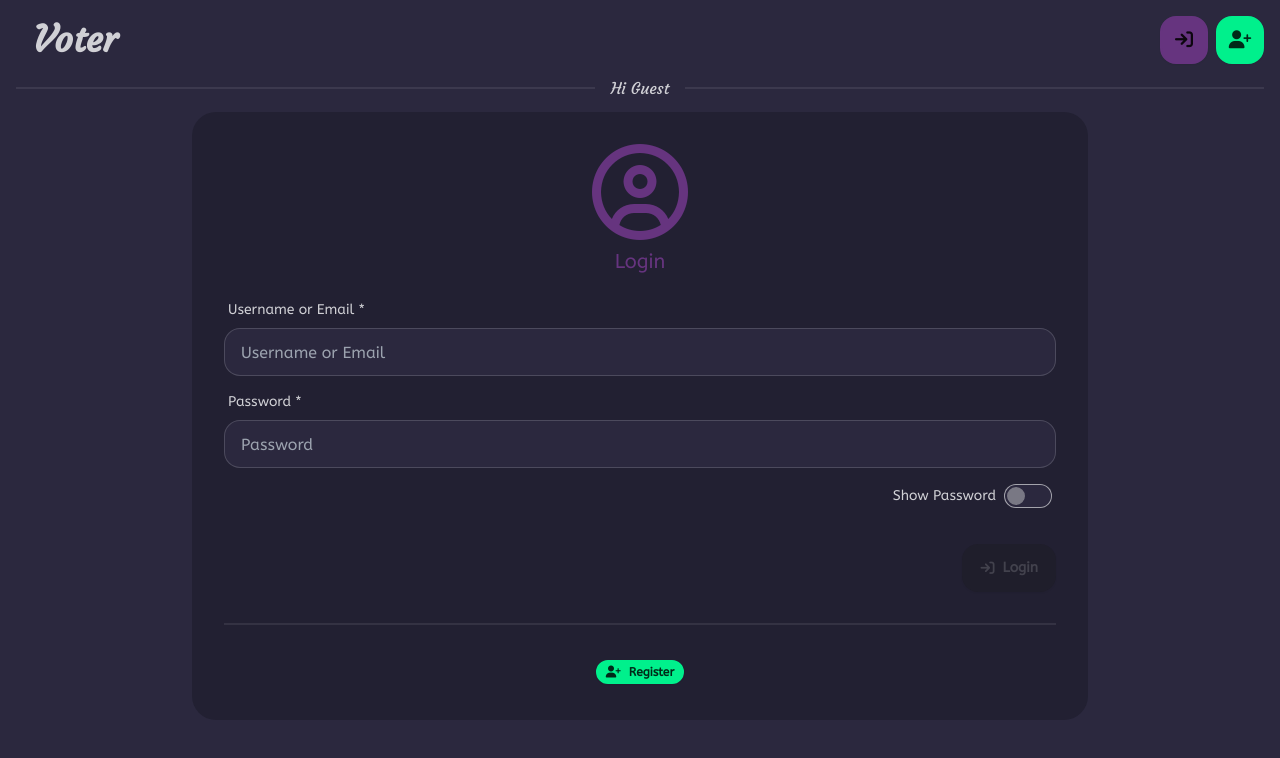
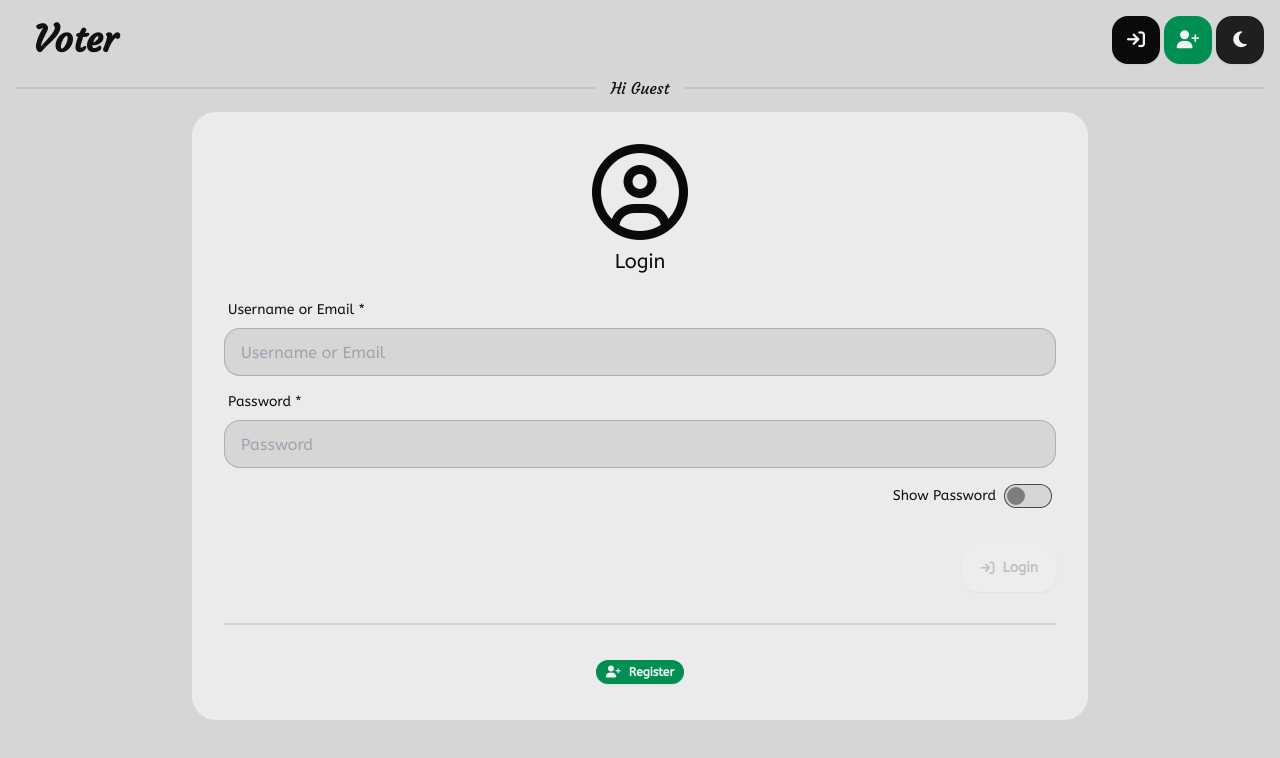
Before and after one commit to you97ssef/Voter, a Vue app in the folder client/: page /login in a window 1280 px wide. Shown: the top 758 px of the page. Built offline with nearby package versions, Linux system fonts and the light colour scheme.

Commit message:
done app theme and store and fixed some issues

```diff
--- a/client/src/components/Header.vue
+++ b/client/src/components/Header.vue
@@ -2,11 +2,13 @@
     import type { Axios } from 'axios';
     import type { OkResponse } from '@/models/response';
     import { useConnectionStore } from '../stores/connection';
+    import { DARK_THEME, useThemeStore } from '@/stores/theme';
     import { inject } from 'vue';
     import router from '@/router';
 
     const http: Axios = inject('http') as Axios
     const connection = useConnectionStore()
+    const themeStore = useThemeStore()
 
     function logout() {
         connection.removeToken()
@@ -26,25 +28,32 @@ async function resendVerificationEmail() {
 <template>
     <div class="navbar bg-base-100 justify-between">
         <RouterLink class="btn btn-ghost font-bold text-4xl font-courgette text-center" to="/">Voter</RouterLink>
-        <div class="flex gap-2" v-if="!connection.isAuthenticated">
+        <div class="flex gap-1" v-if="!connection.isAuthenticated">
             <RouterLink class="btn btn-primary btn-square" to="/login">
                 <i class="fa-solid text-lg fa-arrow-right-to-bracket"></i>
             </RouterLink>
             <RouterLink class="btn btn-success btn-square" to="/register">
                 <i class="fa-solid text-lg fa-user-plus"></i>
             </RouterLink>
+            <button class="btn btn-square btn-secondary" @click="themeStore.toggleTheme">
+                <i class="fa-solid fa-sun text-lg" v-if="themeStore.theme === DARK_THEME"></i>
+                <i class="fa-solid fa-moon text-lg" v-else></i>
+            </button>
         </div>
-        <div class="flex gap-2" v-else>
+        <div class="flex gap-1" v-else>
             <RouterLink class="btn btn-primary btn-square" to="/my-polls">
                 <i class="fa-solid text-lg fa-poll"></i>
             </RouterLink>
             <button class="btn btn-error btn-square" @click="logout">
                 <i class="fa-solid text-lg fa-arrow-right-from-bracket"></i>
             </button>
+            <button class="btn btn-square btn-secondary" @click="themeStore.toggleTheme">
+                <i class="fa-solid fa-sun text-lg" v-if="themeStore.theme === DARK_THEME"></i>
+                <i class="fa-solid fa-moon text-lg" v-else></i>
+            </button>
         </div>
     </div>
     <div class="divider font-courgette m-0 mx-4">Hi {{ connection.user?.name ?? (connection.guestUsername ?? 'Guest' ) }}</div>
-
     <div class="max-w-screen-md mx-auto p-4" v-if="connection.user?.verified_at === null">
         <div role="alert" class="alert alert-error">
             <i class="fa-solid fa-triangle-exclamation text-xl"></i>
--- a/client/src/components/Hero.vue
+++ b/client/src/components/Hero.vue
@@ -1,3 +1,9 @@
+<script setup lang="ts">
+    import { useConnectionStore } from '@/stores/connection';
+
+    const connection = useConnectionStore()
+</script>
+
 <template>
     <div class="my-24 gap-9">
         <div class="flex justify-center">
@@ -8,9 +14,26 @@
             <p class="text-xl py-2">
                 Simple and easy to use polling application. Create your own polls and share them with your friends.
             </p>
-            <a class="btn btn-primary text-xl m-1">
-                <i class="fa-solid fa-check-to-slot"></i> Get Started
-            </a>
+            <div class="flex flex-wrap justify-center gap-2" v-if="!connection.isAuthenticated">
+                <RouterLink class="btn btn-primary text-xl m-1" to="/login">
+                    <i class="fa-solid fa-arrow-right-to-bracket"></i>
+                    Login
+                </RouterLink>
+                <RouterLink class="btn btn-success text-xl m-1" to="/register">
+                    <i class="fa-solid fa-user-plus"></i>
+                    Register
+                </RouterLink>
+            </div>
+            <div class="flex flex-wrap justify-center gap-2" v-else>
+                <RouterLink class="btn btn-primary text-xl m-1" to="/my-polls">
+                    <i class="fa-solid fa-poll"></i>
+                    My Polls
+                </RouterLink>
+                <RouterLink class="btn btn-success text-xl m-1" to="/new-poll">
+                    <i class="fa-solid fa-plus"></i>
+                    New Poll
+                </RouterLink>
+            </div>
         </div>
         <div class="text-center my-4 text-md">
             <i class="fa-solid fa-arrow-down-long"></i>
--- a/client/src/plugins/http.ts
+++ b/client/src/plugins/http.ts
@@ -2,7 +2,7 @@ import { useConnectionStore } from '@/stores/connection'
 import { useLoadingStore } from '@/stores/loading'
 import { useToastStore } from '@/stores/toast'
 import axios from 'axios'
-import type { App } from 'vue'
+import { watch, type App } from 'vue'
 
 export default {
     install: (app: App, url: string) => {
@@ -15,6 +15,10 @@ export default {
             headers: {
                 Authorization: connection.isAuthenticated ? `Bearer ${connection.token}` : '',
             },
+        })
+
+        watch(() => connection.token, (newToken) => {
+            http.defaults.headers.Authorization = newToken ? `Bearer ${newToken}` : ''
         })
 
         http.interceptors.request.use(
--- /dev/null
+++ b/client/src/stores/theme.ts
@@ -0,0 +1,27 @@
+import { ref, type Ref } from 'vue'
+import { defineStore } from 'pinia'
+
+const THEME_KEY = 'theme'
+const HTML_ATTRIBUTE = 'data-theme'
+
+export const DARK_THEME = 'darko'
+export const LIGHT_THEME = 'lighto'
+
+export const useThemeStore = defineStore('theme', () => {
+    const theme: Ref<string> = ref(loadTheme())
+
+    function toggleTheme(): void {
+        const t = theme.value === DARK_THEME ? LIGHT_THEME : DARK_THEME;
+        localStorage.setItem(THEME_KEY, t);
+        document.documentElement.setAttribute(HTML_ATTRIBUTE, t);
+        theme.value = t;
+    }
+
+    function loadTheme(): string {
+        const t = localStorage.getItem(THEME_KEY) || LIGHT_THEME;
+        document.documentElement.setAttribute(HTML_ATTRIBUTE, t)
+        return t;
+    }
+
+    return { theme, toggleTheme }
+})
--- a/client/tailwind.config.js
+++ b/client/tailwind.config.js
@@ -1,89 +1,88 @@
 /** @type {import('tailwindcss').Config} */
 export default {
-  content: [
-    "./index.html",
-    "./src/**/*.{vue,ts}",
-  ],
+    content: ['./index.html', './src/**/*.{vue,ts}'],
     theme: {
         extend: {
             fontFamily: {
-        sans: ["abeezee", "sans-serif"],
-        lobster: ["lobster-two", "sans-serif"],
-        courgette: ["courgette", "sans-serif"],
-      },
-    },
+                sans: ['abeezee', 'sans-serif'],
+                lobster: ['lobster-two', 'sans-serif'],
+                courgette: ['courgette', 'sans-serif']
+            }
+        }
     },
     daisyui: {
         themes: [
             {
                 darko: {
-          primary: "#66347F",
-          "primary-content": "#0C060E",
-          secondary: "#0D7377",
-          "secondary-content": "#021212",
-          accent: "#37306B",
-          "accent-content": "#07060e",
-          neutral: "#181611",
-          "base-100": "#2B283E",
-          "base-200": "#222032",
-          "base-300": "#191825",
-          info: "#3876BF",
-          "info-content": "#0D1929",
-          success: "#00f08c",
-          "success-content": "#002918",
-          warning: "#ffa600",
-          "warning-content": "#3D2800",
-          error: "#ff0037",
-          "error-content": "#290008",
+                    primary: '#F5F5F5',
+                    'primary-content': '#0A0A0A',
+                    secondary: '#A3A3A3',
+                    'secondary-content': '#0A0A0A',
+                    accent: '#474747',
+                    'accent-content': '#F5F5F5',
 
-          "--rounded-box": "1.5rem",
-          "--rounded-btn": "1rem",
-          "--rounded-badge": "2rem",
+                    neutral: '#141414',
 
-          "--animation-btn": ".25s",
-          "--animation-input": ".2s",
+                    'base-100': '#181818',
+                    'base-200': '#101010',
+                    'base-300': '#000000',
 
-          "--btn-text-case": "uppercase",
-          "--navbar-padding": "1rem",
-          "--border-btn": "2px",
+                    info: '#3876BF',
+                    'info-content': '#050A10',
+                    success: '#00f08c',
+                    'success-content': '#00140C',
+                    warning: '#ffa600',
+                    'warning-content': '#140D00',
+                    error: '#ff0037',
+                    'error-content': '#140004',
+
+                    '--rounded-box': '1.5rem',
+                    '--rounded-btn': '1rem',
+                    '--rounded-badge': '2rem',
+
+                    '--animation-btn': '.25s',
+                    '--animation-input': '.2s',
+
+                    '--btn-text-case': 'uppercase',
+                    '--navbar-padding': '1rem',
+                    '--border-btn': '2px'
                 },
+                lighto: {
+                    primary: '#0A0A0A',
+                    'primary-content': '#F5F5F5',
+                    secondary: '#1F1F1F',
+                    'secondary-content': '#F5F5F5',
+                    accent: '#707070',
+                    'accent-content': '#0A0A0A',
+
+                    neutral: '#F5F5F5',
+
+                    'base-100': '#D6D6D6',
+                    'base-200': '#EBEBEB',
+                    'base-300': '#FFFFFF',
+
+                    info: '#29588e',
+                    'info-content': '#F5F5F5',
+                    success: '#008F53',
+                    'success-content': '#F5F5F5',
+                    warning: '#8f5d00',
+                    'warning-content': '#F5F5F5',
+                    error: '#A30023',
+                    'error-content': '#F5F5F5',
+
+                    '--rounded-box': '1.5rem',
+                    '--rounded-btn': '1rem',
+                    '--rounded-badge': '2rem',
+
+                    '--animation-btn': '.25s',
+                    '--animation-input': '.2s',
+
+                    '--btn-text-case': 'uppercase',
+                    '--navbar-padding': '1rem',
+                    '--border-btn': '2px'
+                }
+            }
+        ]
     },
-      {
-        lighto: {
-          primary: "#66347F",
-          "primary-content": "#EDE2F3",
-          secondary: "#0D7377",
-          "secondary-content": "#DAF9FB",
-          accent: "#37306B",
-          "accent-content": "#E5E2F3",
-          neutral: "#F7F6F3",
-          "base-100": "#F3F3F7",
-          "base-200": "#E7E7EF",
-          "base-300": "#DADAE7",
-          info: "#3876BF",
-          "info-content": "#EFF4FA",
-          success: "#00f08c",
-          "success-content": "#EBFFF7",
-          warning: "#ffa600",
-          "warning-content": "#FFF8EB",
-          error: "#ff0037",
-          "error-content": "#FFEBEF",
-
-          "--rounded-box": "1.5rem",
-          "--rounded-btn": "1rem",
-          "--rounded-badge": "2rem",
-
-          "--animation-btn": ".25s",
-          "--animation-input": ".2s",
-
-          "--btn-text-case": "uppercase",
-          "--navbar-padding": "1rem",
-          "--border-btn": "2px",
-        },
-      },
-    ],
-  },
-  plugins: [
-    require('daisyui'),
-  ],
+    plugins: [require('daisyui')]
 }
```
Also changed, not shown: client/src/components/poll/PollCard.vue (+12 -8 lines), client/src/models/poll.ts (+9 -2 lines), client/src/views/polls/PollView.vue (+14 -17 lines). Lines whose indentation alone changed are shown as unchanged.
